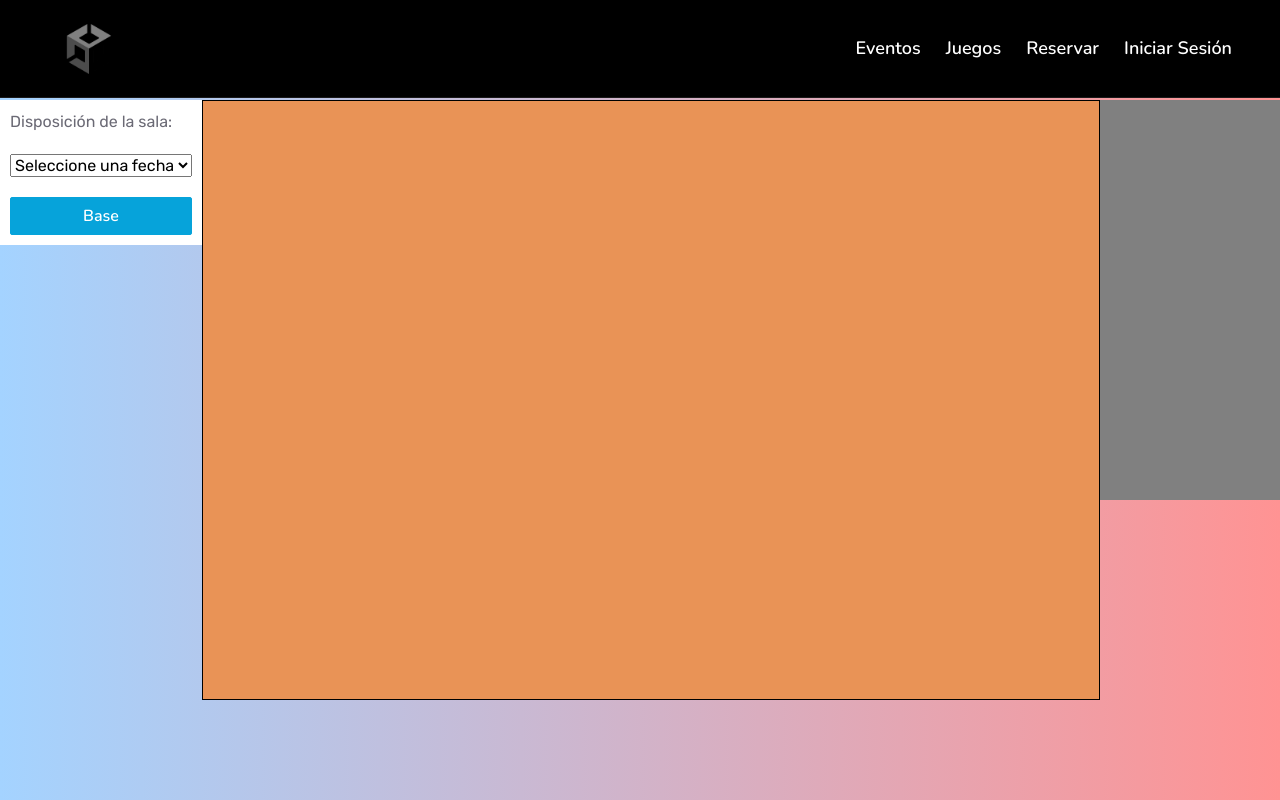
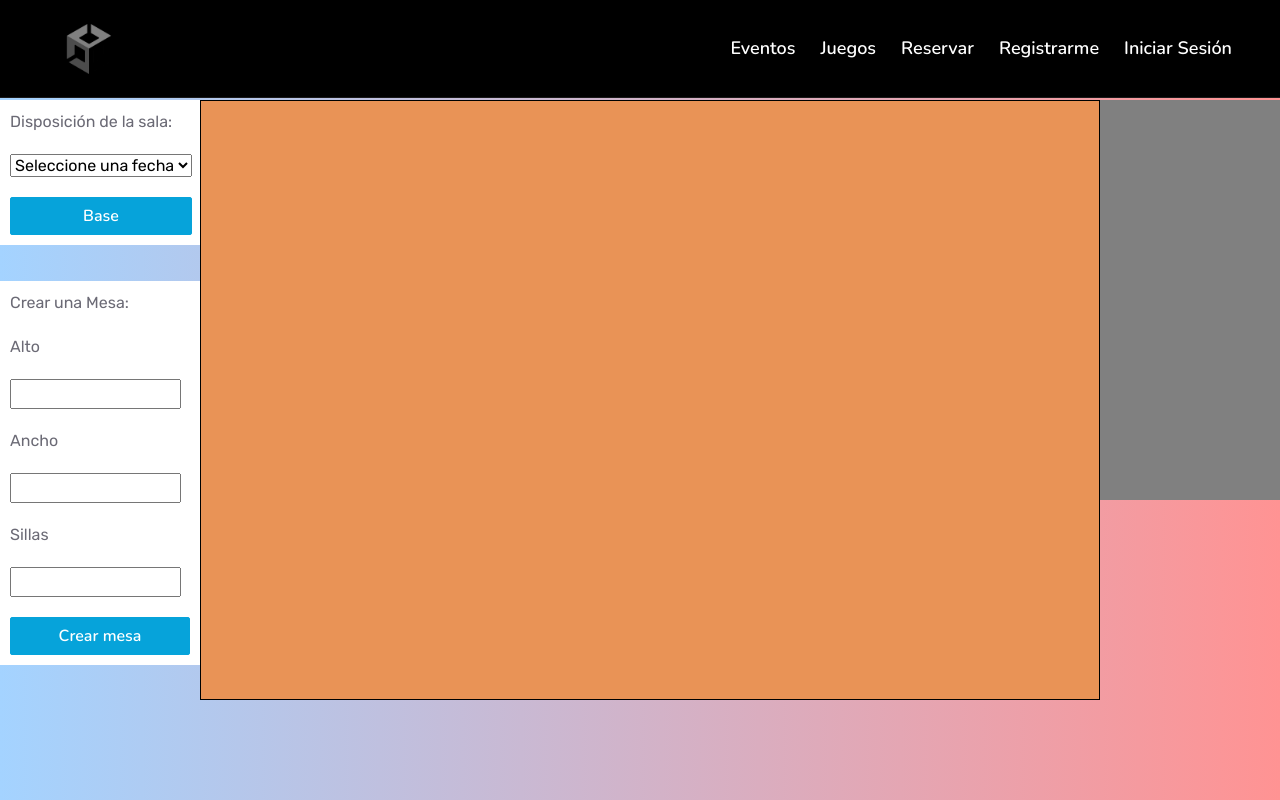
Before and after one commit to LuisCarlosGascon/Proyecto-2, a Symfony app: template templates/mesa/view.html.twig in a window 1280 px wide. Run offline with Twig, Linux system fonts and the light colour scheme; the template is opened without the code that fills it, so the values that code supplies are empty; some libraries are stand-ins or nearby versions.

Commit message:
Registro en nav

```diff
--- a/public/css/estilos.css
+++ b/public/css/estilos.css
@@ -8,6 +8,11 @@
 }
 
 #login {
+  background-color: transparent;
+  border: transparent;
+}
+
+#registrarme {
   background-color: transparent;
   border: transparent;
 }
@@ -285,6 +290,8 @@ thead {
   display: -ms-flexbox;
   display: flex;
   gap: 20px;
+  -ms-flex-wrap: wrap;
+      flex-wrap: wrap;
 }
 
 .mesa {
@@ -311,6 +318,15 @@ thead {
   background-color: white;
 }
 
+.c-opciones {
+  display: -webkit-box;
+  display: -ms-flexbox;
+  display: flex;
+  -ms-flex-wrap: wrap;
+      flex-wrap: wrap;
+  width: 200px;
+}
+
 .c-juegos-reserva {
   display: -webkit-box;
   display: -ms-flexbox;
@@ -319,6 +335,26 @@ thead {
       flex-wrap: wrap;
   width: 200px;
   gap: 20px;
+}
+
+.c-crea {
+  display: -webkit-box;
+  display: -ms-flexbox;
+  display: flex;
+  -webkit-box-orient: vertical;
+  -webkit-box-direction: normal;
+      -ms-flex-direction: column;
+          flex-direction: column;
+  gap: 20px;
+  background-color: white;
+  padding: 10px;
+  height: -webkit-fit-content;
+  height: -moz-fit-content;
+  height: fit-content;
+}
+
+.c-crea__input {
+  width: 95%;
 }
 
 .c-disposiciones {
--- a/public/css/style.css
+++ b/public/css/style.css
@@ -315,6 +315,7 @@ h6,
     height: 300px;
     padding: 0 30px;
     transition: .5s;
+    background-color: white;
 }
 
 .service-item .service-icon {
--- a/public/js/reservas.js
+++ b/public/js/reservas.js
@@ -128,7 +128,6 @@ $(function(){
               "tramo":tramo.val()
             }
           }
-          console.log(JSON.stringify(reserva))
         $.ajax({
             type:"POST",
             url:"http://localhost:8000/api/postReserva",
--- a/public/js/sala.js
+++ b/public/js/sala.js
@@ -4,6 +4,41 @@ $("document").ready(function () {
   var selectDis=$("#selectDis");
   var difX=sala.offset().left;
   var difY=sala.offset().top;
+
+  var alto=$("#alto");
+  var ancho=$("#ancho")
+  var sillas=$("#sillas")
+  var btnCrear=$("#crear");
+
+
+  btnCrear.click(function(){
+    if(alto.val()!=null && ancho.val()!=null && sillas.val()!=null){
+      var mesa={
+        "mesa":{
+          "alto":alto.val(),
+          "ancho":ancho.val(),
+          "sillas":sillas.val()
+        }
+      }
+
+      $.ajax({
+        type:"POST",
+        url:"http://localhost:8000/api/postMesa",
+        data:JSON.stringify(mesa),
+        dataType:"JSON",
+        success:function(json){
+          debugger
+          console.log(json["id"])
+          var mesaCreada=new Mesa(json.id,json.alto,json.ancho,json.sillas,null,null);
+
+          mesaCreada.drag();
+          mesaCreada.pinta(sala,trastero,difX,difY);
+        }
+      });
+    }
+  })
+
+
 
 
   colocaBase(sala,trastero,difX,difY);
--- a/public/sass/component/_navbar.scss
+++ b/public/sass/component/_navbar.scss
@@ -8,6 +8,11 @@
 }
 
 #login{
+    background-color: transparent;
+    border:transparent;
+}
+
+#registrarme{
     background-color: transparent;
     border:transparent;
 }
--- a/public/sass/component/_sala.scss
+++ b/public/sass/component/_sala.scss
@@ -18,6 +18,7 @@
     background-color: gray;
     display:flex;
     gap:20px;
+    flex-wrap: wrap;
 }
 
 .mesa{
--- a/public/sass/layouts/_reservas.scss
+++ b/public/sass/layouts/_reservas.scss
@@ -1,5 +1,11 @@
 .ui-datepicker{
     background-color: white;
+}
+
+.c-opciones{
+    display:flex;
+    flex-wrap: wrap;
+    width: 200px;
 }
 
 .c-juegos-reserva{
@@ -8,3 +14,16 @@
     width: 200px;
     gap:20px;
 }
+
+.c-crea{
+    display: flex;
+    flex-direction: column;
+    gap:20px;
+    background-color: white;
+    padding: 10px;
+    height: fit-content;
+}
+
+.c-crea__input{
+    width: 95%;
+}
--- a/templates/base.html.twig
+++ b/templates/base.html.twig
@@ -102,6 +102,7 @@
                     <a href="{{path('app_juegos')}}" class="nav-item nav-link">Juegos</a>
                     <a href="{{path('reservar')}}" class="nav-item nav-link">Reservar</a>
                     {% if not is_granted('IS_AUTHENTICATED_FULLY') %}
+                        <a href="{{path('app_register')}}" class="nav-item nav-link">Registrarme</a>
                         <button id="login" class="nav-item nav-link iniciar">Iniciar Sesión</button>
                     {% else %}
                     <div class="nav-item dropdown">
--- a/templates/juego/index.html.twig
+++ b/templates/juego/index.html.twig
@@ -8,7 +8,7 @@
             <div class="row g-5">
             {% for juego in juegos %}
                 <div class="col-lg-4 col-md-6 wow zoomIn" data-wow-delay="0.3s">
-                    <div class="service-item bg-light rounded d-flex flex-column align-items-center justify-content-center text-center">
+                    <div class="service-item rounded d-flex flex-column align-items-center justify-content-center text-center">
                         <img src="{{asset('img/' ~ juego.imagen)}}" class="service-icon">
                         <h4 class="mb-3">{{juego.nombre}}</h4>
                         <p class="m-0">{{juego.descripcion}}</p>
--- a/templates/mesa/view.html.twig
+++ b/templates/mesa/view.html.twig
@@ -6,6 +6,7 @@
 <script src="{{ asset('js/distribuciones.js')}}"></script>
 
     <div id="edificio" class="c-edificio">
+        <div class="c-opciones">
             <div class="c-disposiciones">
                 Disposición de la sala:
                 <select id="selectDis">
@@ -13,6 +14,18 @@
                 </select>
                 <button id="base" class="btn btn-primary">Base</button>
             </div>
+            <div class="c-crea">
+                Crear una Mesa:
+                <label>Alto</label>
+                <input type="text" class="c-crea__input" id="alto">
+                <label>Ancho</label>
+                <input type="text" class="c-crea__input" id="ancho">
+                <label>Sillas</label>
+                <input type="text" class="c-crea__input" id="sillas">
+                <button class="btn btn-primary" id="crear">Crear mesa</button>
+            </div>
+        </div>
+
         <div id="sala" class="c-sala">
 
         </div>
--- a/templates/sala/reserva.html.twig
+++ b/templates/sala/reserva.html.twig
@@ -7,7 +7,7 @@
         <div class="c-reserva">
             Fecha de la reserva
             <input type="text" id="fecha" autocomplete="off" readonly>
-            <button id="base" class="btn btn-primary">Hoy</button>
+            <button id="base" class="btn btn-secondary">Hoy</button>
             Número de jugadores
             <select id="jugadores">
                 <option selected disabled>Seleccione una opción</option>
--- a/templates/user/reservas.html.twig
+++ b/templates/user/reservas.html.twig
@@ -20,7 +20,7 @@
             <td class="tr-juegos">{{reserva.fecha|date('Y-m-d')}}</td>
             <td class="tr-juegos">{% if reserva.asiste is null %}Por comprobar{% else %}
             {% if reserva.asiste %}Sí{% else %}No{% endif %}{% endif %}</td>
-            <td class="tr-juegos">{% if reserva.FCancelacion is null %}{{reserva.FCancelacion|date('Y-m-d')}}{% endif %}</td>
+            <td class="tr-juegos">{% if reserva.FCancelacion is not null %}{{reserva.FCancelacion|date('Y-m-d')}}{% else %}No cancelado{% endif %}</td>
             <td class="tr-juegos">{{reserva.tramo}}</td>
             <td class="tr-juegos"><a href="{{url('reserva_eliminar',{'id':reserva.id})}}">&#10006</a></td>
         </tr>
```
Also changed, not shown: src/Controller/ApiMesaController.php (+8 -6 lines), public/css/estilos.min.css, public/lib/owlcarousel/owl.carousel.js. Lines whose indentation alone changed are shown as unchanged.
